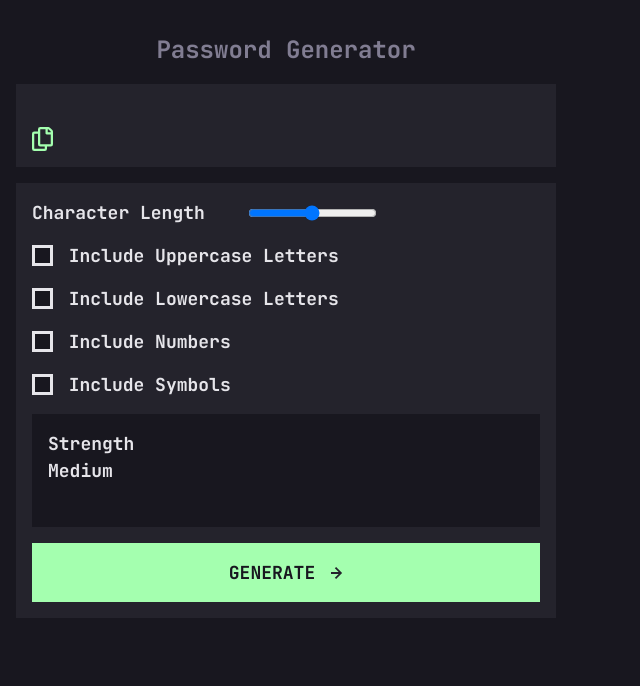
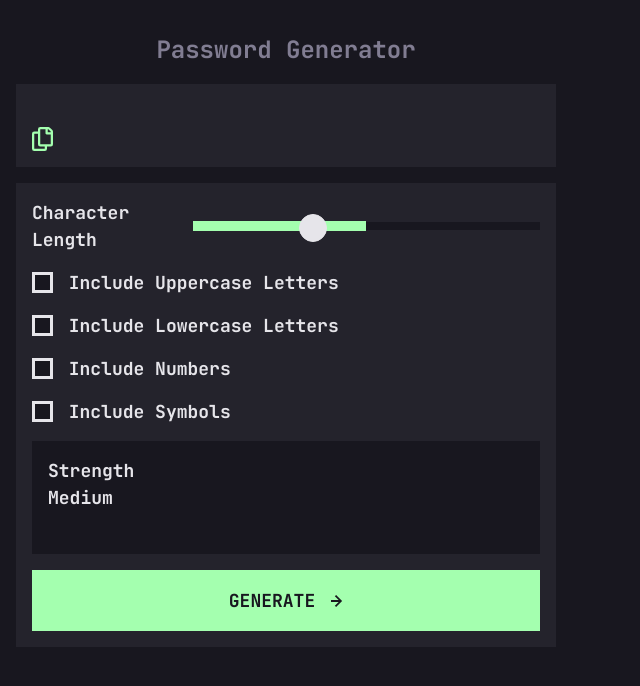
Before and after one commit to danmlarsen/fm-password-generator-app, a website: page index.html in a window 1280 px wide. Shown: the whole page, without its empty margins (0-640 px from the left). Drawn offline with Linux system fonts and the light colour scheme.

Commit message:
Slider styling

```diff
--- a/index.html
+++ b/index.html
@@ -7,6 +7,8 @@
 
         <link rel="shortcut icon" href="assets/images/favicon-32x32.png" type="image/x-icon" />
         <link rel="stylesheet" href="css/style.css" />
+
+        <script defer src="js/script.js"></script>
     </head>
     <body>
         <main class="password-generator">
@@ -24,7 +26,7 @@
                 <div class="form-group">
                     <label for="password-length">Character Length</label>
                     <p class="password-generator__password-length">&nbsp;</p>
-                    <input type="range" name="password-length" id="password-length" />
+                    <input type="range" name="password-length" id="password-length" value="16" min="8" max="32" />
                 </div>
                 <div class="form-group">
                     <input type="checkbox" name="include-uppercase" id="include-uppercase" />
@@ -50,7 +52,7 @@
                 <div class="form-group">
                     <button type="submit" class="btn password-generator__submit-btn">
                         <span>Generate</span>
-                        <svg width="12" height="12" xmlns="http://www.w3.org/2000/svg"><path fill="#24232C" d="m5.106 12 6-6-6-6-1.265 1.265 3.841 3.84H.001v1.79h7.681l-3.841 3.84z" /></svg>
+                        <svg width="12" height="12" xmlns="http://www.w3.org/2000/svg"><path d="m5.106 12 6-6-6-6-1.265 1.265 3.841 3.84H.001v1.79h7.681l-3.841 3.84z" /></svg>
                     </button>
                 </div>
             </div>
--- /dev/null
+++ b/js/script.js
@@ -0,0 +1,7 @@
+const slider = document.getElementById('password-length');
+
+slider.addEventListener('input', e => {
+    const fillPercent = ((slider.value - slider.min) / (slider.max - slider.min)) * 100;
+
+    slider.style.setProperty('--fill-percent', `${fillPercent}%`);
+});
--- a/sass/_form.scss
+++ b/sass/_form.scss
@@ -26,6 +26,47 @@ input[type='checkbox'] {
     }
 }
 
+input[type='range'] {
+    appearance: none;
+    width: 100%;
+    height: 0.8rem;
+    background-color: $color-neutral-800;
+
+    --fill-percent: 50%;
+
+    &::-webkit-slider-thumb {
+        appearance: none;
+        width: 2.8rem;
+        height: 2.8rem;
+        background-color: $color-neutral-200;
+        border: 1px solid $color-neutral-200;
+        border-radius: 50%;
+        cursor: pointer;
+        transform: translateY(-25%);
+        transition: all 0.2s;
+
+        &:hover,
+        &:focus {
+            background-color: $color-neutral-800;
+            border: 2px solid $color-primary-400;
+        }
+
+        &:active {
+            cursor: grabbing;
+        }
+    }
+
+    &::-webkit-slider-runnable-track {
+        width: 100%;
+        height: 1rem;
+        background: linear-gradient(to right, $color-primary-400 0%, $color-primary-400 var(--fill-percent), transparent var(--fill-percent), transparent 100%);
+    }
+}
+
+label {
+    cursor: pointer;
+}
+
 .form-group {
     display: flex;
     align-items: center;
@@ -37,10 +78,27 @@ input[type='checkbox'] {
     padding: 1.6rem;
     background-color: $color-primary-400;
     color: $color-neutral-800;
-    border: none;
+    border: 1px solid $color-primary-400;
     text-transform: uppercase;
     display: flex;
     justify-content: center;
     align-items: center;
     gap: 1.6rem;
+    cursor: pointer;
+    transition: 0.2s all ease-in-out;
+
+    svg {
+        fill: $color-neutral-800;
+        transition: 0.2s all ease-in-out;
+    }
+
+    &:hover,
+    &:active &:focus {
+        background-color: transparent;
+        color: $color-primary-400;
+
+        svg {
+            fill: $color-primary-400;
+        }
+    }
 }
```
Also changed, not shown: css/style.css, 1 other file.
